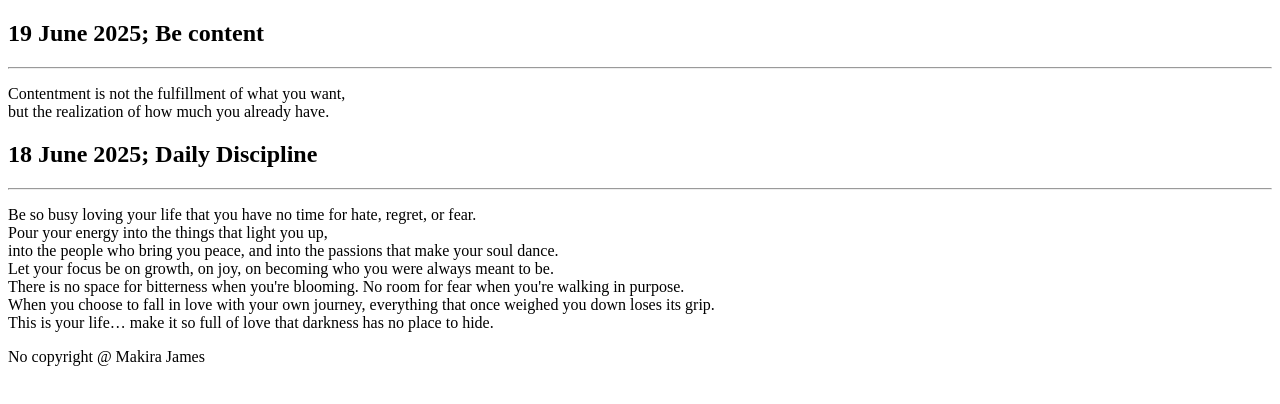
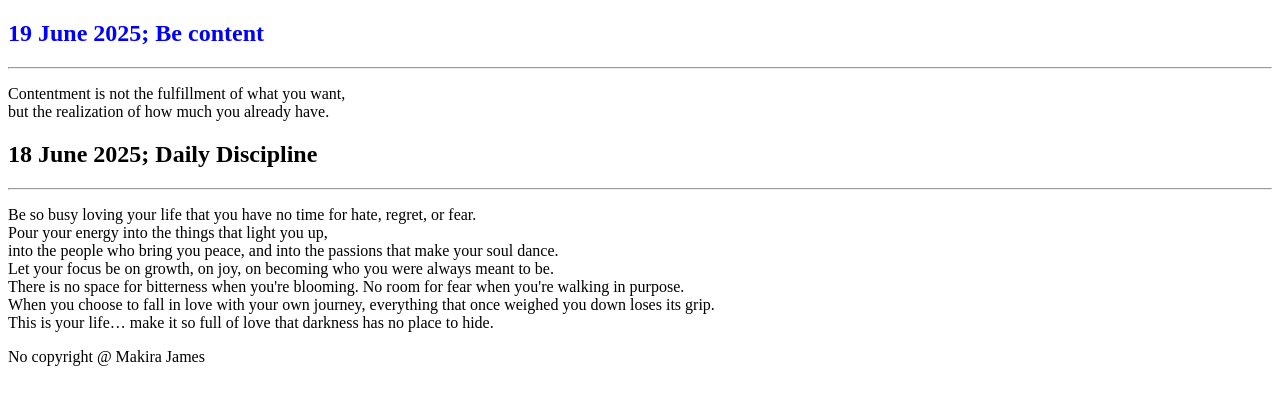
Before and after one commit to Manuel-Muts/project, a plain HTML site: page index.html in a window 1280 px wide. Drawn offline with Linux system fonts and the light colour scheme.

Commit message:
Heading color

```diff
--- a/index.html
+++ b/index.html
@@ -8,7 +8,7 @@
 <body>
     <article>
         <header>
-            <h1>19 June 2025; Be content</h1>
+            <h1 style="color: blue;">19 June 2025; Be content</h1>
         </header>
     <hr>
     <p>Contentment is not the fulfillment of what you want,<br> but the realization of how much you already have.</p>
```
